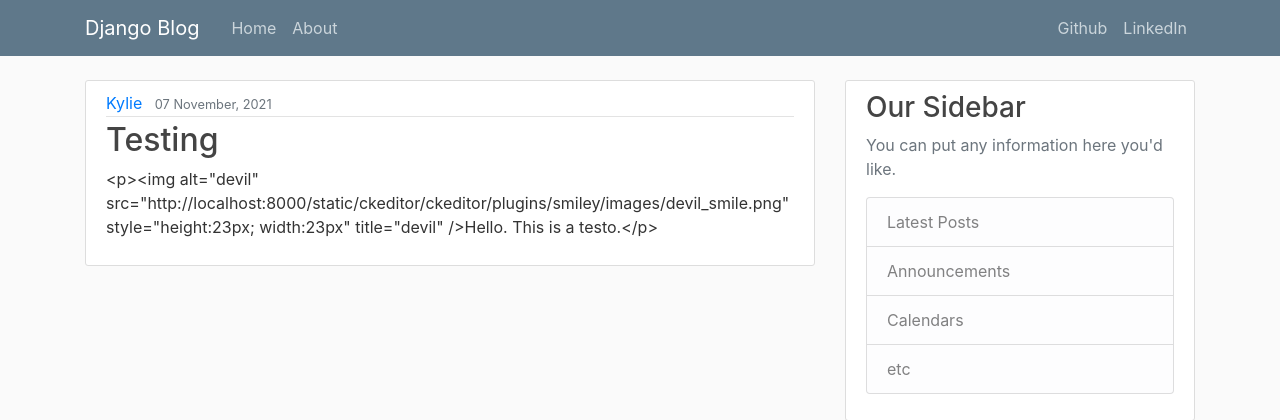
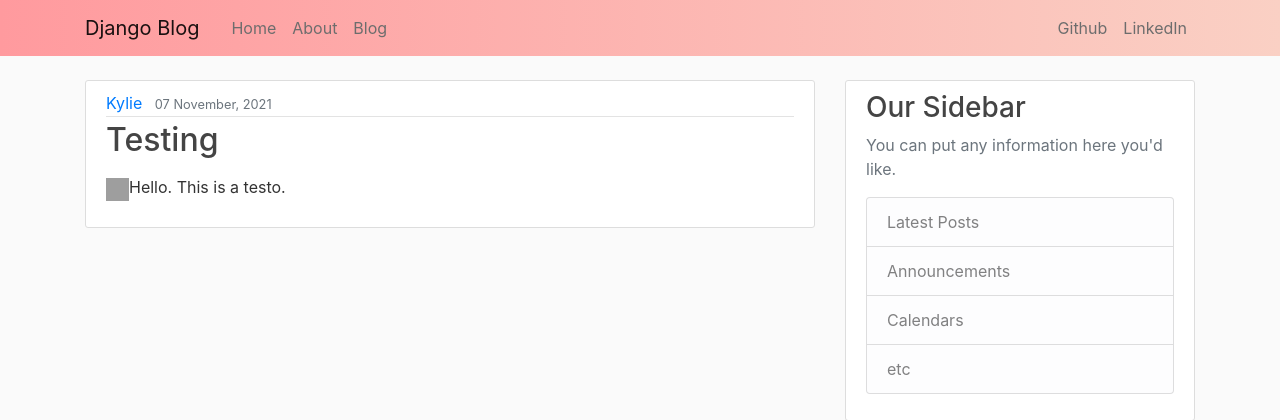
Before and after one commit to leyankoh/django_blog, a Django app: page /post/3/ in a window 1280 px wide. Shown: the top 420 px of the page. Run offline with Django 3.2, Linux system fonts and the light colour scheme; data comes from the database, SQL or seed files in the repository; both versions use the stored data as it was after the commit; some libraries are stand-ins or nearby versions.

Commit message:
add ckeditor, minor css edits

```diff
--- a/blog/models.py
+++ b/blog/models.py
@@ -1,6 +1,7 @@
 from django.db import models
 from django.utils import timezone
 from django.contrib.auth.models import User
+from ckeditor.fields import RichTextField
 
 
 class Post(models.Model):
@@ -23,7 +24,8 @@ class Post(models.Model):
 
     #createdOn and updatedOn recommended
     title = models.CharField(max_length=100) # Create a title field for the blog post
-    content = models.TextField()
+    content = RichTextField(blank=True, null=True)
+    # content = models.TextField()
 
     # auto_now updates the date of the post to the exact time it was modified
     date_posted = models.DateTimeField(default=timezone.now)
--- a/blog/static/blog/main.css
+++ b/blog/static/blog/main.css
@@ -12,16 +12,33 @@ body {
     margin: 0;
   }
 
+  .navbar {
+    position: absolute;
+    background-color: #3b3737 !important;
+  }
+
+  .bg-gradient {
+    /* fallback for old browsers */
+    background: #ff9a9e;
+
+    /* Chrome 10-25, Safari 5.1-6 */
+    background: -webkit-linear-gradient(to right, rgba(255, 154, 158, 1), rgba(250, 208, 196, 1));
+
+    /* W3C, IE 10+/ Edge, Firefox 16+, Chrome 26+, Opera 12+, Safari 7+ */
+    background: linear-gradient(to right, rgba(255, 154, 158, 1), rgba(250, 208, 196, 1));
+
+  }
+
   .bg-steel {
     background-color: #5f788a;
   }
 
   .site-header .navbar-nav .nav-link {
-    color: #cbd5db;
+    color: #6d6d6d !important;
   }
 
   .site-header .navbar-nav .nav-link:hover {
-    color: #ffffff;
+    color: #3f3f3f !important;
   }
 
   .site-header .navbar-nav .nav-link.active {
--- a/blog/templates/blog/base.html
+++ b/blog/templates/blog/base.html
@@ -9,7 +9,6 @@
 
     <!-- Bootstrap CSS -->
     <link rel="stylesheet" href="https://maxcdn.bootstrapcdn.com/bootstrap/4.0.0/css/bootstrap.min.css" integrity="sha384-Gn5384xqQ1aoWXA+058RXPxPg6fy4IWvTNh0E263XmFcJlSAwiGgFAW/dAiS6JXm" crossorigin="anonymous">
-
     <link rel="stylesheet" type="text/css" href="{% static 'blog/main.css' %}">
 
     {% if title %}
@@ -20,7 +19,8 @@
 </head>
 <body>
     <header class="site-header">
-      <nav class="navbar navbar-expand-md navbar-dark bg-steel fixed-top">
+
+      <nav class="navbar navbar-expand-md navbar-light fixed-top bg-gradient">
         <div class="container">
           <a class="navbar-brand mr-4" href="{% url 'blog-home' %}">Django Blog</a>
           <button class="navbar-toggler" type="button" data-toggle="collapse" data-target="#navbarToggle" aria-controls="navbarToggle" aria-expanded="false" aria-label="Toggle navigation">
@@ -30,6 +30,7 @@
             <div class="navbar-nav mr-auto">
               <a class="nav-item nav-link" href="{% url 'blog-home' %}">Home</a>
               <a class="nav-item nav-link" href="{% url 'blog-about' %}">About</a>
+              <a class="nav-item nav-link" href="{% url 'blog-blog' %}">Blog</a>
             </div>
             <!-- Navbar Right Side -->
             <div class="navbar-nav">
--- a/blog/templates/blog/post_detail.html
+++ b/blog/templates/blog/post_detail.html
@@ -8,7 +8,7 @@
                 <small class="text-muted">{{ object.date_posted|date:"d F, Y"}}</small>
             </div>
             <h2 class="article-title">{{ object.title }}</h2>
-            <p class="article-content">{{ object.content }}</p>
+            <p class="article-content">{{ object.content|safe }}</p>
         </div>
     </article>
 {% endblock content %}
--- a/blog/urls.py
+++ b/blog/urls.py
@@ -4,7 +4,8 @@ from .views import PostListView, PostDetailView
 
 
 urlpatterns = [
-    path('', PostListView.as_view(), name='blog-home'),
+    path('', views.home, name='blog-home'),
+    path('blog/', PostListView.as_view(), name='blog-blog'),
     path('post/<int:pk>/', PostDetailView.as_view(), name='post-detail'), #post/primary-key id for the blog post
     path('about/', views.about, name='blog-about'), # since this is nested within 'blog', the full path to this page will be /blog/about
 ]
--- a/blog/views.py
+++ b/blog/views.py
@@ -7,12 +7,15 @@ from .models import Post
 
 #make a home page
 def home(request):
+    return render(request, 'blog/home.html')
+
+def blog(request):
     context = {
         'posts': Post.objects.all() # We can access all posts created under the Post model with this
     }
 
     # Passing the context will allow us to use those values within the template.
-    return render(request, 'blog/home.html', context) # render the html page in templates/blog/home.html
+    return render(request, 'blog/blog.html', context) # render the html page in templates/blog/home.html
 
 # make an about page
 def about(request):
@@ -21,7 +24,7 @@ def about(request):
 
 class PostListView(ListView):
     model = Post
-    template_name = 'blog/home.html'
+    template_name = 'blog/blog.html'
     # have our template loop over "posts" instead of "object_list" (as specified in the home views above)
     context_object_name = 'posts'
     ordering = ['-date_posted']
--- a/django_project/settings.py
+++ b/django_project/settings.py
@@ -43,6 +43,7 @@ INSTALLED_APPS = [
     'django.contrib.messages',
     'django.contrib.staticfiles',
     'blog.apps.BlogConfig',
+    'ckeditor'
 ]
 
 MIDDLEWARE = [
```
Also changed, not shown: blog/templates/blog/blog.html (added, +16 -0 lines), blog/templates/blog/home.html (+1 -12 lines), static/main.css (+12 -0 lines), blog/migrations/0002_auto_20211109_2255.py (added), db.sqlite3, 1 other file.
